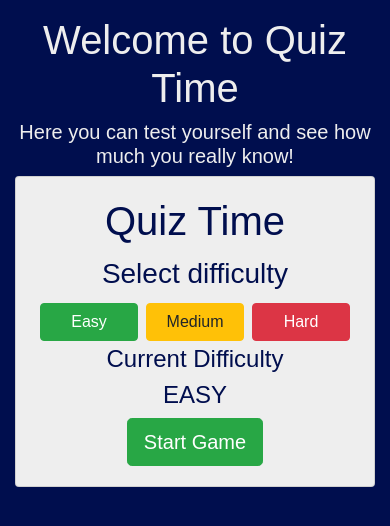
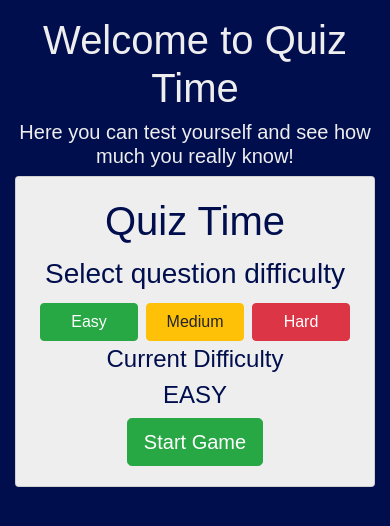
Before and after one commit to KristofferLinderman/quizTime, a React (Create React App) app: page / in a window 390 px wide. Shown: the top 526 px of the page. Built offline with nearby package versions, Linux system fonts and the light colour scheme.

Commit message:
minor tweaks to game UI to make mobile a bit better

```diff
--- a/package.json
+++ b/package.json
@@ -2,13 +2,16 @@
   "name": "quiz-time",
   "version": "0.1.0",
   "private": true,
+  "homepage": "https://kristofferlinderman.github.io/quizTime",
   "dependencies": {
     "classnames": "^2.2.6",
+    "gh-pages": "^2.0.0",
     "react": "^16.5.1",
     "react-dom": "^16.5.1",
     "react-scripts": "1.1.5"
   },
   "scripts": {
+    "deploy": "npm run build&&gh-pages -d build",
     "start": "react-scripts start",
     "build": "react-scripts build",
     "test": "react-scripts test --env=jsdom",
--- a/src/App.js
+++ b/src/App.js
@@ -21,10 +21,21 @@ class App extends Component {
 
     return (
       <div className="App container mt-3" style={appStyle}>
-        <h1>Welcome to Quiz Time</h1>
-        <h5>Here you can test yourself and see how much you really know!</h5>
-        {!startGame && <MainMenu startGame={this.startGame} />}
-        {startGame && <Game difficulty={difficulty} />}
+        {!startGame && (
+          <div>
+            <h1>Welcome to Quiz Time</h1>
+            <h5>
+              Here you can test yourself and see how much you really know!
+            </h5>
+            <MainMenu startGame={this.startGame} />
+          </div>
+        )}
+        {startGame && (
+          <div>
+            <h3>Quiz Time</h3>
+            <Game difficulty={difficulty} />
+          </div>
+        )}
       </div>
     );
   }
--- a/src/components/menu/DifficultySelector.jsx
+++ b/src/components/menu/DifficultySelector.jsx
@@ -5,7 +5,7 @@ const DifficultySelector = props => {
   const { onClick } = props;
   return (
     <div>
-      <h3>Select difficulty</h3>
+      <h3>Select question difficulty</h3>
       <div className="row mx-auto">
         <button
           className="col btn btn-success m-1"
```
Also changed, not shown: 2 other files (tests, documents, lock files or other folders).
